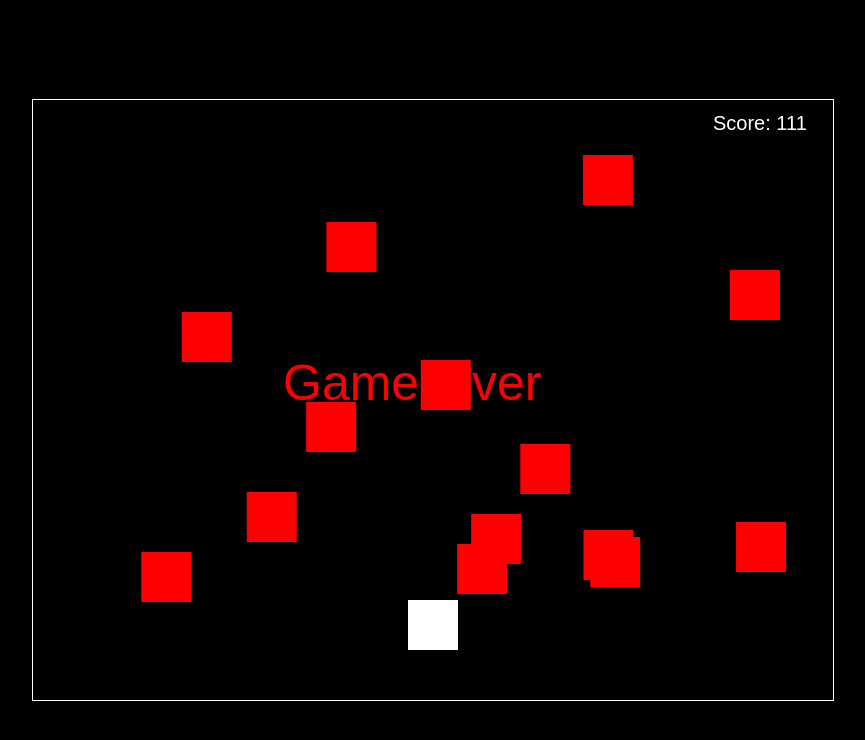
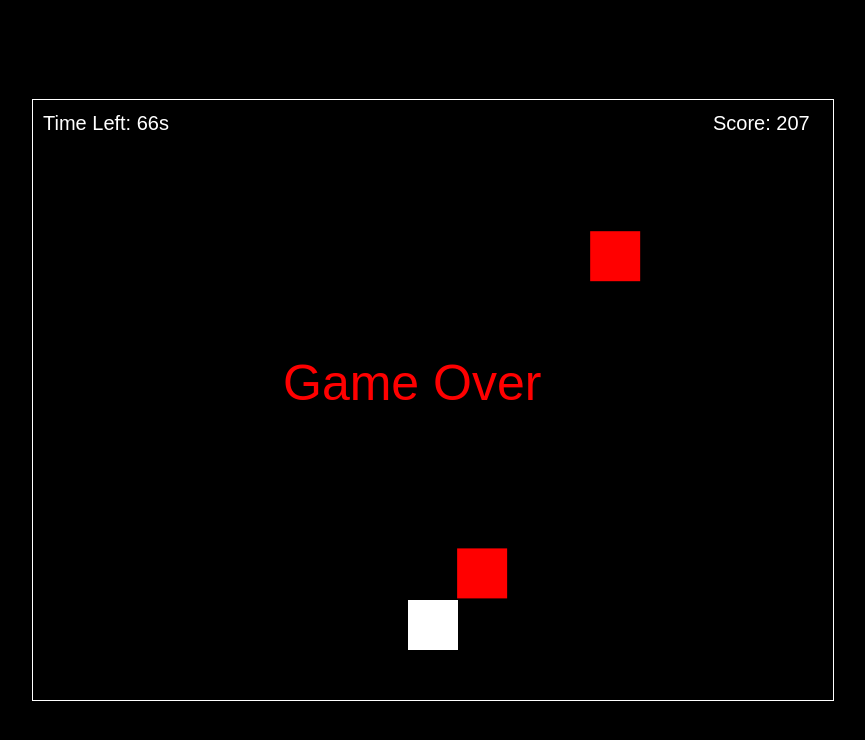
Before and after one commit to JJ277/Simpleclicker, a plain HTML site: page Game.Html in a window 1280 px wide. Shown: the whole page, without its empty margins (207-1072 px from the left). Drawn offline with Linux system fonts and the light colour scheme.

Commit message:
Update Game.Html

```diff
--- a/Game.Html
+++ b/Game.Html
@@ -33,12 +33,15 @@
 
         const ENEMY_SIZE = 50;
         let enemies = [];
-        let enemySpeed = 1; // Increased initial speed
-        const SPEED_INCREMENT = 5; // Faster increment
-        const NEW_ENEMY_INTERVAL = 125; // Shorter interval for new enemies
+        let enemySpeed = 5; // Increased initial speed
+        const SPEED_INCREMENT = 0.2; // Faster increment
+        const NEW_ENEMY_INTERVAL = 1000; // Shorter interval for new enemies
 
         let score = 0;
         let gameOver = false;
+        const gameTime = 69; // 69 seconds
+        let timeLeft = gameTime;
+        let startTime = Date.now();
 
         function drawPlayer() {
             ctx.fillStyle = 'white';
@@ -82,7 +85,7 @@
 
         function updateScore() {
             score++;
-            if (score % 50 === 0) {
+            if (score % 100 === 0) {
                 enemySpeed += SPEED_INCREMENT;
             }
         }
@@ -93,11 +96,25 @@
             ctx.fillText('Score: ' + score, canvas.width - 120, 30);
         }
 
+        function drawTimer() {
+            const currentTime = Date.now();
+            timeLeft = gameTime - Math.floor((currentTime - startTime) / 1000);
+
+            if (timeLeft <= 0) {
+                timeLeft = 0;
+                gameOver = true;
+            }
+
+            ctx.fillStyle = 'white';
+            ctx.font = '20px Arial';
+            ctx.fillText('Time Left: ' + timeLeft + 's', 10, 30);
+        }
+
         function gameLoop() {
             if (gameOver) {
-                ctx.fillStyle = 'red';
+                ctx.fillStyle = timeLeft === 0 ? 'green' : 'red';
                 ctx.font = '50px Arial';
-                ctx.fillText('Game Over', canvas.width / 2 - 150, canvas.height / 2);
+                ctx.fillText(timeLeft === 0 ? 'You Win!' : 'Game Over', canvas.width / 2 - 150, canvas.height / 2);
                 return;
             }
 
@@ -109,16 +126,17 @@
             checkCollisions();
             updateScore();
             drawScore();
+            drawTimer();
 
             requestAnimationFrame(gameLoop);
         }
 
         document.addEventListener('keydown', (e) => {
             if (e.code === 'ArrowLeft' && playerPos.x > 0) {
-                playerPos.x -= 25; // Increased player speed
+                playerPos.x -= 15; // Increased player speed
             }
             if (e.code === 'ArrowRight' && playerPos.x < canvas.width - PLAYER_SIZE) {
-                playerPos.x += 25; // Increased player speed
+                playerPos.x += 15; // Increased player speed
             }
         });
 
```
